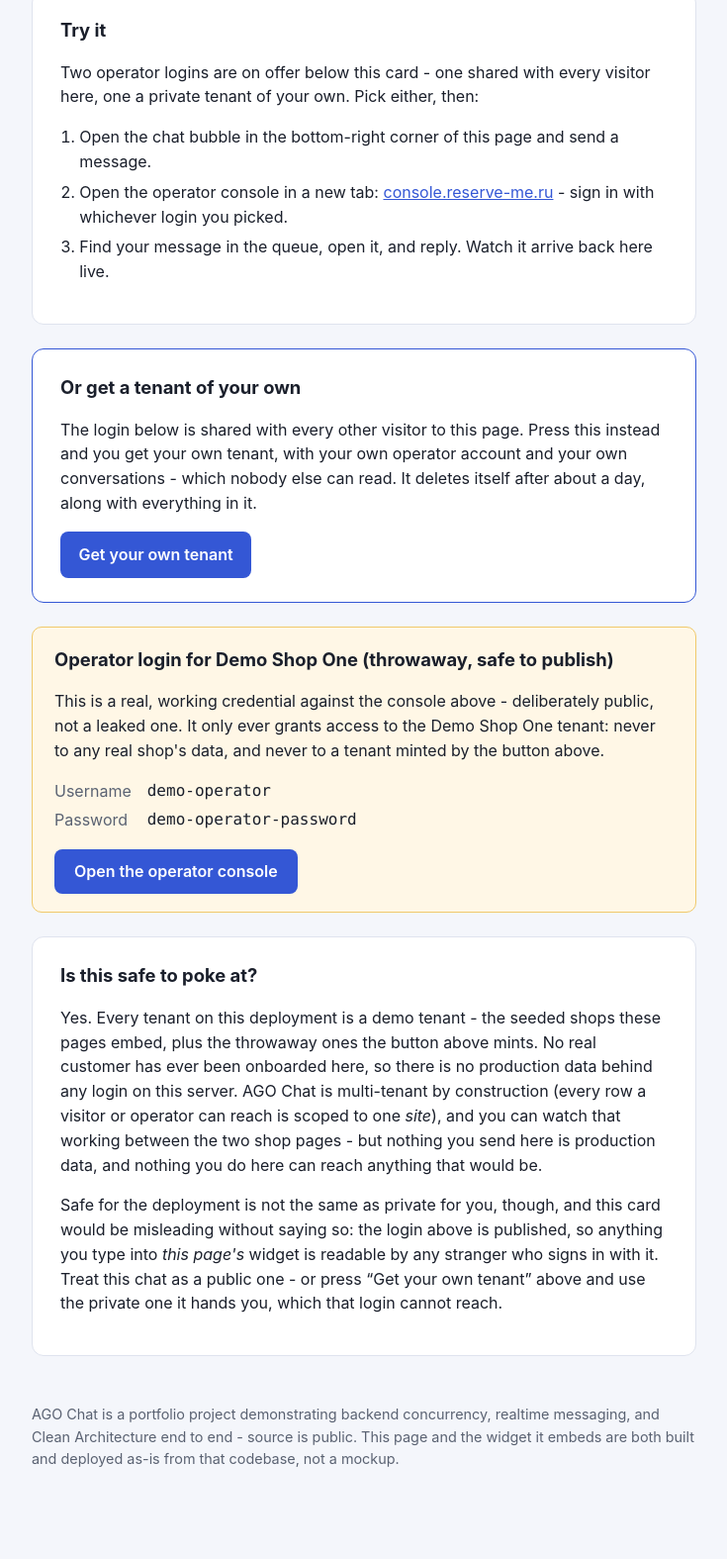
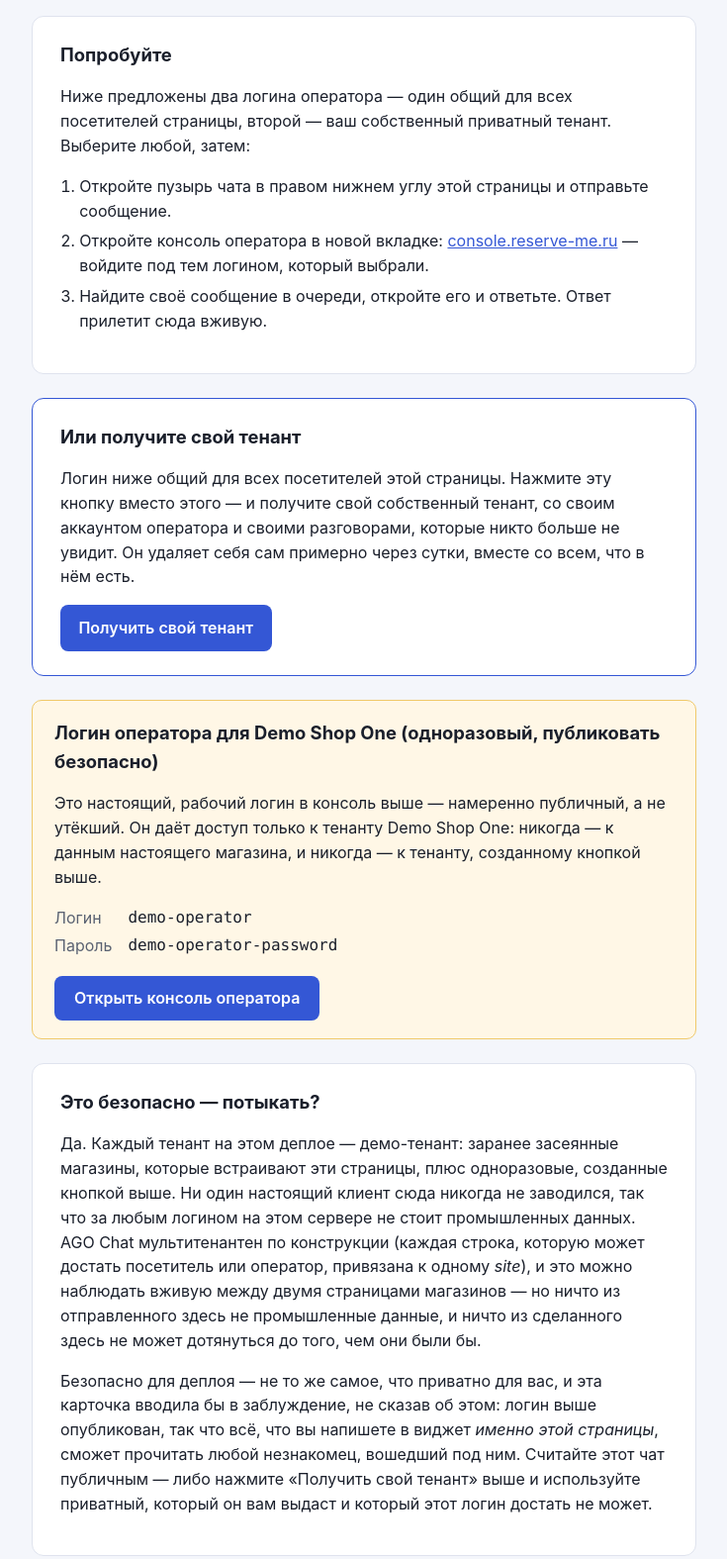
Before and after one commit to golyakoff/ago-widget, a website with bundled scripts: page public-demo/index.html in a window 1280 px wide. Shown: the part 675-2250 px from the top of the page at 99% size, without its empty margins (272-1007 px from the left). Built offline with nearby package versions, Linux system fonts and the light colour scheme.

Commit message:
docs(demo): demo-shop1 is now in Russian, demo-shop2 stays English
Task 1 of 2 (task 2 is a real product feature - the widget's own language, driven
from the tenant's console - tracked separately as a prioritized backlog item).

Translated: every static string on the page - headings, the four cards, the
credential labels, the button, the footer, <html lang>. Kept in English on
purpose: repo/product/tech names (AGO Chat, WebSocket, console.reserve-me.ru), the
literal credential values (demo-operator / demo-operator-password - functional
strings, not prose), and every HTML comment (developer-facing, not visitor-facing,
matching this project's own English-everywhere convention for code).

One seam stated rather than hidden: the "Get your own tenant" button's Russian
label calls into demo-boot.js, which is the same shared bundle demo-shop2 also
runs and still speaks only English for its own dynamic states ("Creating your
tenant...", "Tenant created", the "You are on your own tenant" banner swap). A
visitor who presses the Russian button will see the interaction finish in English.
That seam is exactly what the second task closes; this one does not attempt to.

```diff
--- a/public-demo/index.html
+++ b/public-demo/index.html
@@ -11,11 +11,11 @@
   <script> tag below can reference ./ago-chat.js with no data-api override: the bundle already has
   https://chat.reserve-me.ru baked in at build time (AGO_API_BASE_URL, build.mjs).
 -->
-<html lang="en">
+<html lang="ru">
   <head>
     <meta charset="utf-8" />
     <meta name="viewport" content="width=device-width, initial-scale=1" />
-    <title>AGO Chat - live demo</title>
+    <title>AGO Chat — демо вживую</title>
     <style>
       :root {
         color-scheme: light;
@@ -240,7 +240,7 @@
     <main>
       <h1>AGO Chat</h1>
       <p class="tag">
-        A live, working customer-support chat - the whole thing, running for real, no local setup.
+        Живой, по-настоящему работающий чат поддержки — целиком, без локальной установки.
       </p>
 
       <!--
@@ -249,40 +249,40 @@
         warning conditional, never softer.
       -->
       <p class="public-notice" id="ago-demo-public-notice">
-        This is a public demo. The operator login below is published on this page, so anyone can read
-        every conversation started here - including yours. Do not type anything real.
+        Это публичное демо. Логин оператора ниже опубликован на этой странице, так что любой может
+        прочитать каждый разговор, начатый здесь — включая ваш. Не пишите сюда ничего настоящего.
       </p>
 
       <div class="card">
-        <h2>What this page is</h2>
+        <h2>Что это за страница</h2>
         <p>
-          This page has AGO Chat's own widget embedded on it, exactly the way a real shop would
-          embed it on their own site - one <code>&lt;script&gt;</code> tag, bottom-right corner.
-          Click it, send a message, and it goes to a real backend running on a real server.
+          На этой странице встроен настоящий виджет AGO Chat — точно так же, как его встроил бы у
+          себя реальный магазин: один тег <code>&lt;script&gt;</code>, правый нижний угол. Кликните,
+          отправьте сообщение — оно уйдёт на настоящий бэкенд на настоящем сервере.
         </p>
         <p>
-          From a second tab or another device, sign into the operator console (below) and answer
-          as the support agent - the two sides talk over a real WebSocket connection in real time,
-          the same as they would for an actual shop and an actual customer.
+          Из второй вкладки или с другого устройства войдите в консоль оператора (ниже) и ответьте
+          как оператор поддержки — обе стороны говорят по настоящему WebSocket-соединению в реальном
+          времени, ровно так же, как это было бы для настоящего магазина и настоящего покупателя.
         </p>
       </div>
 
       <div class="card">
-        <h2>Try it</h2>
+        <h2>Попробуйте</h2>
         <p>
-          Two operator logins are on offer below this card - one shared with every visitor here, one
-          a private tenant of your own. Pick either, then:
+          Ниже предложены два логина оператора — один общий для всех посетителей страницы, второй —
+          ваш собственный приватный тенант. Выберите любой, затем:
         </p>
         <ol>
-          <li>Open the chat bubble in the bottom-right corner of this page and send a message.</li>
+          <li>Откройте пузырь чата в правом нижнем углу этой страницы и отправьте сообщение.</li>
           <li>
-            Open the operator console in a new tab:
+            Откройте консоль оператора в новой вкладке:
             <a href="https://console.reserve-me.ru" target="_blank" rel="noopener">
               console.reserve-me.ru</a
             >
-            - sign in with whichever login you picked.
+            — войдите под тем логином, который выбрали.
           </li>
-          <li>Find your message in the queue, open it, and reply. Watch it arrive back here live.</li>
+          <li>Найдите своё сообщение в очереди, откройте его и ответьте. Ответ прилетит сюда вживую.</li>
         </ol>
       </div>
 
@@ -293,41 +293,42 @@
         demonstrates tenant isolation live (two seeded tenants, neither able to see the other).
       -->
       <div class="card own-tenant-box">
-        <h2>Or get a tenant of your own</h2>
+        <h2>Или получите свой тенант</h2>
         <p>
-          The login below is shared with every other visitor to this page. Press this instead and you
-          get your own tenant, with your own operator account and your own conversations - which
-          nobody else can read. It deletes itself after about a day, along with everything in it.
+          Логин ниже общий для всех посетителей этой страницы. Нажмите эту кнопку вместо этого — и
+          получите свой собственный тенант, со своим аккаунтом оператора и своими разговорами,
+          которые никто больше не увидит. Он удаляет себя сам примерно через сутки, вместе со всем,
+          что в нём есть.
         </p>
-        <button type="button" class="mint" id="ago-demo-mint-button">Get your own tenant</button>
+        <button type="button" class="mint" id="ago-demo-mint-button">Получить свой тенант</button>
         <div id="ago-demo-mint-output"></div>
       </div>
 
       <div class="card credential-box">
-        <h2>Operator login for Demo Shop One (throwaway, safe to publish)</h2>
+        <h2>Логин оператора для Demo Shop One (одноразовый, публиковать безопасно)</h2>
         <!--
           8-11: named rather than "this tenant". The same markup renders on a minted `?site=` page,
           where "this tenant" would point at the visitor's own one - which this credential cannot
           reach at all.
         -->
         <p>
-          This is a real, working credential against the console above - deliberately public,
-          not a leaked one. It only ever grants access to the Demo Shop One tenant: never to any
-          real shop's data, and never to a tenant minted by the button above.
+          Это настоящий, рабочий логин в консоль выше — намеренно публичный, а не утёкший. Он даёт
+          доступ только к тенанту Demo Shop One: никогда — к данным настоящего магазина, и никогда —
+          к тенанту, созданному кнопкой выше.
         </p>
         <dl>
-          <dt>Username</dt>
+          <dt>Логин</dt>
           <dd>demo-operator</dd>
-          <dt>Password</dt>
+          <dt>Пароль</dt>
           <dd>demo-operator-password</dd>
         </dl>
         <a class="console-link" href="https://console.reserve-me.ru" target="_blank" rel="noopener"
-          >Open the operator console</a
+          >Открыть консоль оператора</a
         >
       </div>
 
       <div class="card">
-        <h2>Is this safe to poke at?</h2>
+        <h2>Это безопасно — потыкать?</h2>
         <!--
           8-11: this card used to argue from a count - "exactly one tenant" - which 8-05's second
           seeded shop and 8-07's minted ones falsified. The reassurance it was reaching for is still
@@ -335,12 +336,13 @@
           customer was ever onboarded. That claim survives the next minted tenant; a number does not.
         -->
         <p>
-          Yes. Every tenant on this deployment is a demo tenant - the seeded shops these pages embed,
-          plus the throwaway ones the button above mints. No real customer has ever been onboarded
-          here, so there is no production data behind any login on this server. AGO Chat is
-          multi-tenant by construction (every row a visitor or operator can reach is scoped to one
-          <em>site</em>), and you can watch that working between the two shop pages - but nothing you
-          send here is production data, and nothing you do here can reach anything that would be.
+          Да. Каждый тенант на этом деплое — демо-тенант: заранее засеянные магазины, которые
+          встраивают эти страницы, плюс одноразовые, созданные кнопкой выше. Ни один настоящий клиент
+          сюда никогда не заводился, так что за любым логином на этом сервере не стоит промышленных
+          данных. AGO Chat мультитенантен по конструкции (каждая строка, которую может достать
+          посетитель или оператор, привязана к одному <em>site</em>), и это можно наблюдать вживую
+          между двумя страницами магазинов — но ничто из отправленного здесь не промышленные данные, и
+          ничто из сделанного здесь не может дотянуться до того, чем они были бы.
         </p>
         <!--
           8-11: swapped by demo-boot.js on a minted `?site=` tenant, like the banner above. Found by
@@ -349,18 +351,19 @@
           stranger could read what they typed. Same bug, third place.
         -->
         <p id="ago-demo-privacy-note">
-          Safe for the deployment is not the same as private for you, though, and this card would be
-          misleading without saying so: the login above is published, so anything you type into
-          <em>this page's</em> widget is readable by any stranger who signs in with it. Treat this
-          chat as a public one - or press &ldquo;Get your own tenant&rdquo; above and use the private
-          one it hands you, which that login cannot reach.
+          Безопасно для деплоя — не то же самое, что приватно для вас, и эта карточка вводила бы в
+          заблуждение, не сказав об этом: логин выше опубликован, так что всё, что вы напишете в
+          виджет <em>именно этой страницы</em>, сможет прочитать любой незнакомец, вошедший под ним.
+          Считайте этот чат публичным — либо нажмите «Получить свой тенант» выше и используйте
+          приватный, который он вам выдаст и который этот логин достать не может.
         </p>
       </div>
 
       <footer>
-        AGO Chat is a portfolio project demonstrating backend concurrency, realtime messaging, and
-        Clean Architecture end to end - source is public. This page and the widget it embeds are
-        both built and deployed as-is from that codebase, not a mockup.
+        AGO Chat — портфолио-проект, демонстрирующий конкурентность на бэкенде, обмен сообщениями в
+        реальном времени и Clean Architecture целиком, от начала до конца — исходный код открыт. Эта
+        страница и виджет, который она встраивает, собраны и задеплоены как есть из того же кода, а
+        не макет.
       </footer>
     </main>
 
```
